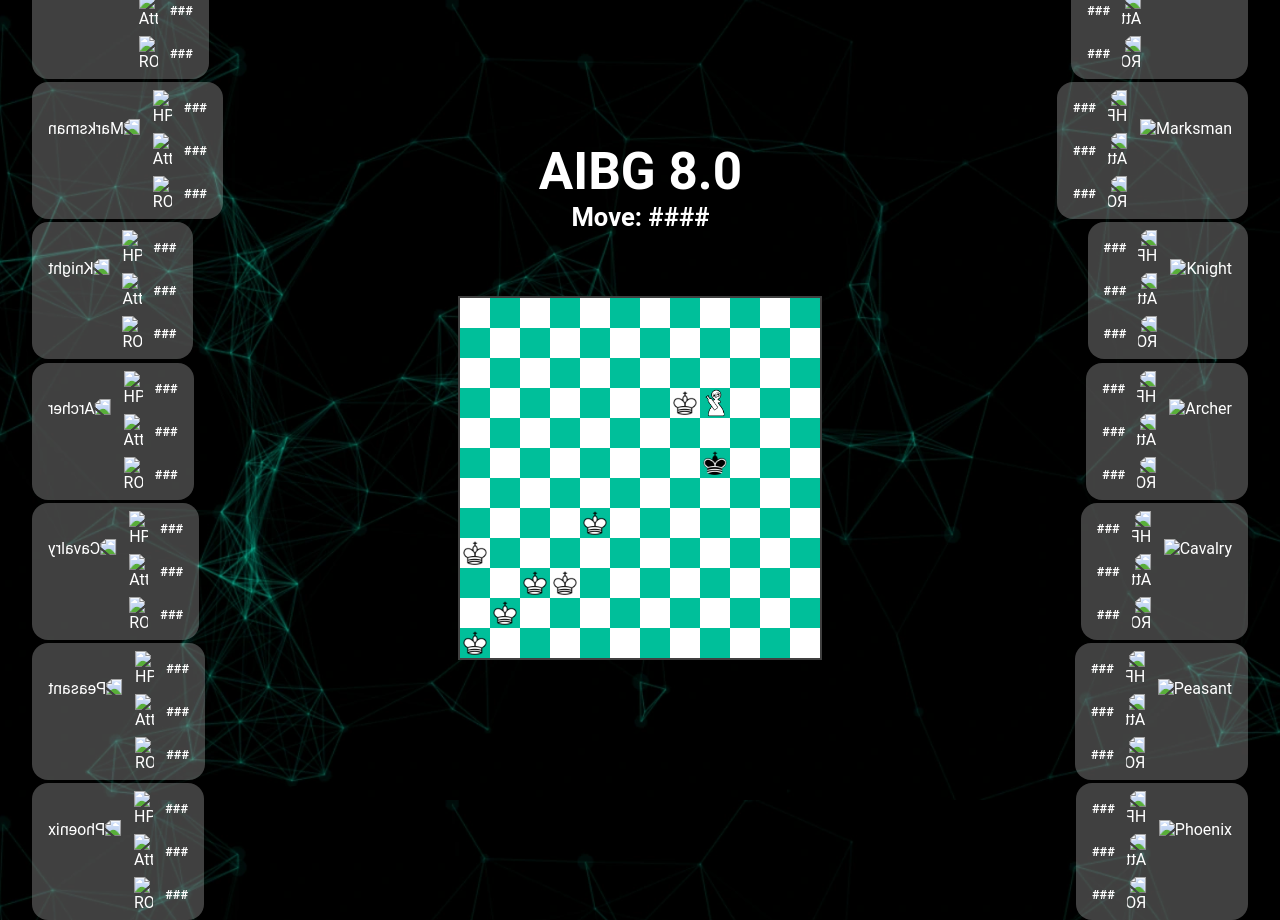
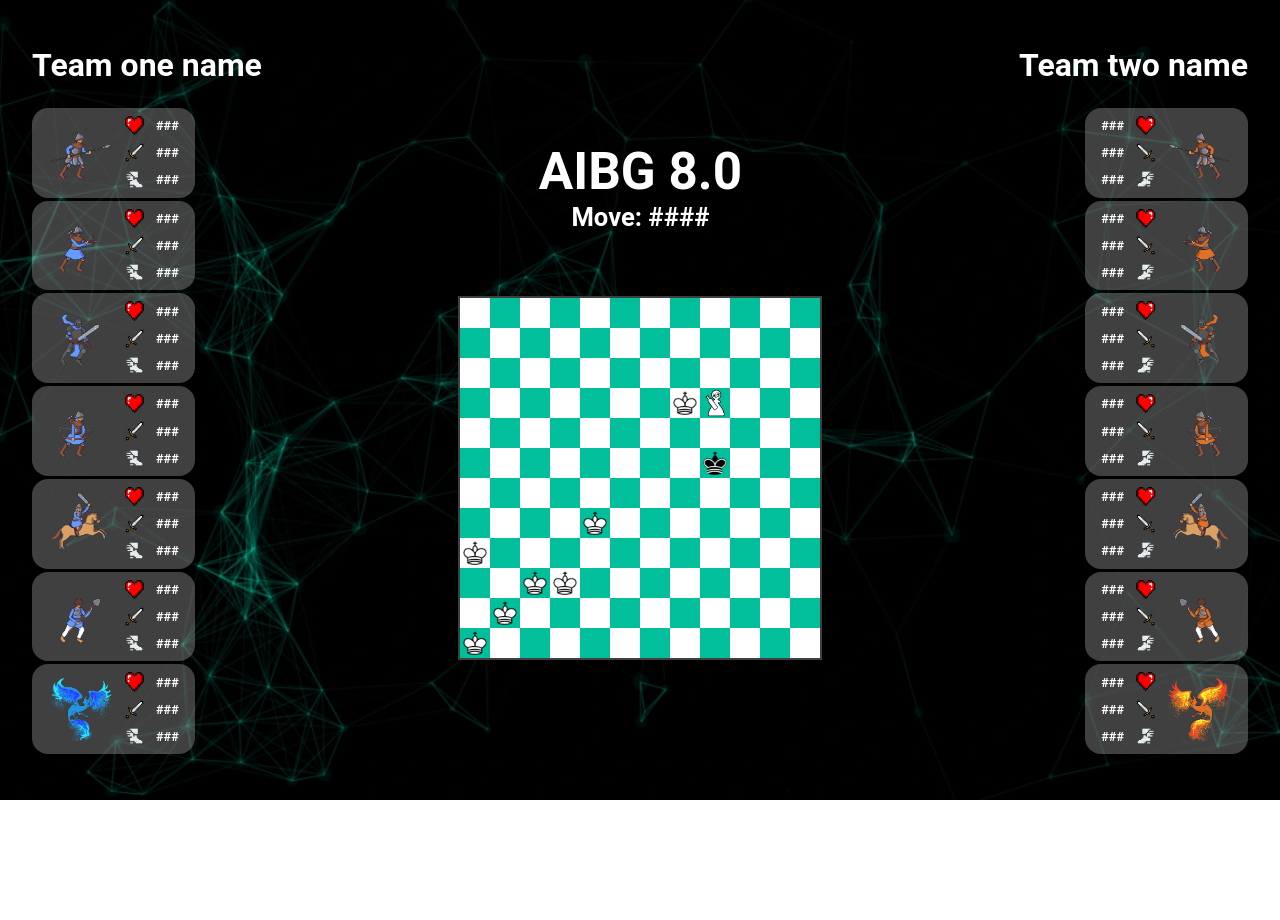
Before and after one commit to AIBG-Vault/Serpent-Showdown, a plain HTML site: page visuals/index.html in a window 1280 px wide. After the commit the page ends 800 px from the top, so only its background shows below. Drawn offline with Linux system fonts and the light colour scheme; the site is published under a folder, as on GitHub Pages, so addresses that start at the root find nothing.

Commit message:
Made img paths relative

```diff
--- a/visuals/index.html
+++ b/visuals/index.html
@@ -30,133 +30,133 @@
 
         <div class="creatures">
           <div class="creature">
-            <img src="/img/sprites/gifs-blue/pikeman.gif" alt="Pikeman" />
+            <img src="./img/sprites/gifs-blue/pikeman.gif" alt="Pikeman" />
 
             <div class="stats">
               <div class="stat HP">
-                <img src="/img/HP.png" alt="HP" />
+                <img src="./img/HP.png" alt="HP" />
                 <p>###</p>
               </div>
               <div class="stat Attack">
-                <img src="/img/Attack.png" alt="Attack" />
+                <img src="./img/Attack.png" alt="Attack" />
                 <p>###</p>
               </div>
               <div class="stat ROM">
-                <img src="/img/ROM.png" alt="ROM" />
+                <img src="./img/ROM.png" alt="ROM" />
                 <p>###</p>
               </div>
             </div>
           </div>
 
           <div class="creature">
-            <img src="/img/sprites/gifs-blue/marksman.gif" alt="Marksman" />
+            <img src="./img/sprites/gifs-blue/marksman.gif" alt="Marksman" />
 
             <div class="stats">
               <div class="stat HP">
-                <img src="/img/HP.png" alt="HP" />
+                <img src="./img/HP.png" alt="HP" />
                 <p>###</p>
               </div>
               <div class="stat Attack">
-                <img src="/img/Attack.png" alt="Attack" />
+                <img src="./img/Attack.png" alt="Attack" />
                 <p>###</p>
               </div>
               <div class="stat ROM">
-                <img src="/img/ROM.png" alt="ROM" />
+                <img src="./img/ROM.png" alt="ROM" />
                 <p>###</p>
               </div>
             </div>
           </div>
 
           <div class="creature">
-            <img src="/img/sprites/gifs-blue/knight.gif" alt="Knight" />
+            <img src="./img/sprites/gifs-blue/knight.gif" alt="Knight" />
 
             <div class="stats">
               <div class="stat HP">
-                <img src="/img/HP.png" alt="HP" />
+                <img src="./img/HP.png" alt="HP" />
                 <p>###</p>
               </div>
               <div class="stat Attack">
-                <img src="/img/Attack.png" alt="Attack" />
+                <img src="./img/Attack.png" alt="Attack" />
                 <p>###</p>
               </div>
               <div class="stat ROM">
-                <img src="/img/ROM.png" alt="ROM" />
+                <img src="./img/ROM.png" alt="ROM" />
                 <p>###</p>
               </div>
             </div>
           </div>
 
           <div class="creature">
-            <img src="/img/sprites/gifs-blue/archer.gif" alt="Archer" />
+            <img src="./img/sprites/gifs-blue/archer.gif" alt="Archer" />
 
             <div class="stats">
               <div class="stat HP">
-                <img src="/img/HP.png" alt="HP" />
+                <img src="./img/HP.png" alt="HP" />
                 <p>###</p>
               </div>
               <div class="stat Attack">
-                <img src="/img/Attack.png" alt="Attack" />
+                <img src="./img/Attack.png" alt="Attack" />
                 <p>###</p>
               </div>
               <div class="stat ROM">
-                <img src="/img/ROM.png" alt="ROM" />
+                <img src="./img/ROM.png" alt="ROM" />
                 <p>###</p>
               </div>
             </div>
           </div>
 
           <div class="creature">
-            <img src="/img/sprites/gifs-blue/calvary.gif" alt="Cavalry" />
+            <img src="./img/sprites/gifs-blue/calvary.gif" alt="Cavalry" />
 
             <div class="stats">
               <div class="stat HP">
-                <img src="/img/HP.png" alt="HP" />
+                <img src="./img/HP.png" alt="HP" />
                 <p>###</p>
               </div>
               <div class="stat Attack">
-                <img src="/img/Attack.png" alt="Attack" />
+                <img src="./img/Attack.png" alt="Attack" />
                 <p>###</p>
               </div>
               <div class="stat ROM">
-                <img src="/img/ROM.png" alt="ROM" />
+                <img src="./img/ROM.png" alt="ROM" />
                 <p>###</p>
               </div>
             </div>
           </div>
 
           <div class="creature">
-            <img src="/img/sprites/gifs-blue/peasant.gif" alt="Peasant" />
+            <img src="./img/sprites/gifs-blue/peasant.gif" alt="Peasant" />
 
             <div class="stats">
               <div class="stat HP">
-                <img src="/img/HP.png" alt="HP" />
+                <img src="./img/HP.png" alt="HP" />
                 <p>###</p>
               </div>
               <div class="stat Attack">
-                <img src="/img/Attack.png" alt="Attack" />
+                <img src="./img/Attack.png" alt="Attack" />
                 <p>###</p>
               </div>
               <div class="stat ROM">
-                <img src="/img/ROM.png" alt="ROM" />
+                <img src="./img/ROM.png" alt="ROM" />
                 <p>###</p>
               </div>
             </div>
           </div>
 
           <div class="creature">
-            <img src="/img/sprites/gifs-blue/phoenix.gif" alt="Phoenix" />
+            <img src="./img/sprites/gifs-blue/phoenix.gif" alt="Phoenix" />
 
             <div class="stats">
               <div class="stat HP">
-                <img src="/img/HP.png" alt="HP" />
+                <img src="./img/HP.png" alt="HP" />
                 <p>###</p>
               </div>
               <div class="stat Attack">
-                <img src="/img/Attack.png" alt="Attack" />
+                <img src="./img/Attack.png" alt="Attack" />
                 <p>###</p>
               </div>
               <div class="stat ROM">
-                <img src="/img/ROM.png" alt="ROM" />
+                <img src="./img/ROM.png" alt="ROM" />
                 <p>###</p>
               </div>
             </div>
@@ -177,133 +177,133 @@
 
         <div class="creatures">
           <div class="creature">
-            <img src="/img/sprites/gifs-orange/pikeman.gif" alt="Pikeman" />
+            <img src="./img/sprites/gifs-orange/pikeman.gif" alt="Pikeman" />
 
             <div class="stats">
               <div class="stat HP">
-                <img src="/img/HP.png" alt="HP" />
+                <img src="./img/HP.png" alt="HP" />
                 <p>###</p>
               </div>
               <div class="stat Attack">
-                <img src="/img/Attack.png" alt="Attack" />
+                <img src="./img/Attack.png" alt="Attack" />
                 <p>###</p>
               </div>
               <div class="stat ROM">
-                <img src="/img/ROM.png" alt="ROM" />
+                <img src="./img/ROM.png" alt="ROM" />
                 <p>###</p>
               </div>
             </div>
           </div>
 
           <div class="creature">
-            <img src="/img/sprites/gifs-orange/marksman.gif" alt="Marksman" />
+            <img src="./img/sprites/gifs-orange/marksman.gif" alt="Marksman" />
 
             <div class="stats">
               <div class="stat HP">
-                <img src="/img/HP.png" alt="HP" />
+                <img src="./img/HP.png" alt="HP" />
                 <p>###</p>
               </div>
               <div class="stat Attack">
-                <img src="/img/Attack.png" alt="Attack" />
+                <img src="./img/Attack.png" alt="Attack" />
                 <p>###</p>
               </div>
               <div class="stat ROM">
-                <img src="/img/ROM.png" alt="ROM" />
+                <img src="./img/ROM.png" alt="ROM" />
                 <p>###</p>
               </div>
             </div>
           </div>
 
           <div class="creature">
-            <img src="/img/sprites/gifs-orange/knight.gif" alt="Knight" />
+            <img src="./img/sprites/gifs-orange/knight.gif" alt="Knight" />
 
             <div class="stats">
               <div class="stat HP">
-                <img src="/img/HP.png" alt="HP" />
+                <img src="./img/HP.png" alt="HP" />
                 <p>###</p>
               </div>
               <div class="stat Attack">
-                <img src="/img/Attack.png" alt="Attack" />
+                <img src="./img/Attack.png" alt="Attack" />
                 <p>###</p>
               </div>
               <div class="stat ROM">
-                <img src="/img/ROM.png" alt="ROM" />
+                <img src="./img/ROM.png" alt="ROM" />
                 <p>###</p>
               </div>
             </div>
           </div>
 
           <div class="creature">
-            <img src="/img/sprites/gifs-orange/archer.gif" alt="Archer" />
+            <img src="./img/sprites/gifs-orange/archer.gif" alt="Archer" />
 
             <div class="stats">
               <div class="stat HP">
-                <img src="/img/HP.png" alt="HP" />
+                <img src="./img/HP.png" alt="HP" />
                 <p>###</p>
               </div>
               <div class="stat Attack">
-                <img src="/img/Attack.png" alt="Attack" />
+                <img src="./img/Attack.png" alt="Attack" />
                 <p>###</p>
               </div>
               <div class="stat ROM">
-                <img src="/img/ROM.png" alt="ROM" />
+                <img src="./img/ROM.png" alt="ROM" />
                 <p>###</p>
               </div>
             </div>
           </div>
 
           <div class="creature">
-            <img src="/img/sprites/gifs-orange/calvary.gif" alt="Cavalry" />
+            <img src="./img/sprites/gifs-orange/calvary.gif" alt="Cavalry" />
 
             <div class="stats">
               <div class="stat HP">
-                <img src="/img/HP.png" alt="HP" />
+                <img src="./img/HP.png" alt="HP" />
                 <p>###</p>
               </div>
               <div class="stat Attack">
-                <img src="/img/Attack.png" alt="Attack" />
+                <img src="./img/Attack.png" alt="Attack" />
                 <p>###</p>
               </div>
               <div class="stat ROM">
-                <img src="/img/ROM.png" alt="ROM" />
+                <img src="./img/ROM.png" alt="ROM" />
                 <p>###</p>
               </div>
             </div>
           </div>
 
           <div class="creature">
-            <img src="/img/sprites/gifs-orange/peasent.gif" alt="Peasant" />
+            <img src="./img/sprites/gifs-orange/peasent.gif" alt="Peasant" />
 
             <div class="stats">
               <div class="stat HP">
-                <img src="/img/HP.png" alt="HP" />
+                <img src="./img/HP.png" alt="HP" />
                 <p>###</p>
               </div>
               <div class="stat Attack">
-                <img src="/img/Attack.png" alt="Attack" />
+                <img src="./img/Attack.png" alt="Attack" />
                 <p>###</p>
               </div>
               <div class="stat ROM">
-                <img src="/img/ROM.png" alt="ROM" />
+                <img src="./img/ROM.png" alt="ROM" />
                 <p>###</p>
               </div>
             </div>
           </div>
 
           <div class="creature">
-            <img src="/img/sprites/gifs-orange/phoenix.gif" alt="Phoenix" />
+            <img src="./img/sprites/gifs-orange/phoenix.gif" alt="Phoenix" />
 
             <div class="stats">
               <div class="stat HP">
-                <img src="/img/HP.png" alt="HP" />
+                <img src="./img/HP.png" alt="HP" />
                 <p>###</p>
               </div>
               <div class="stat Attack">
-                <img src="/img/Attack.png" alt="Attack" />
+                <img src="./img/Attack.png" alt="Attack" />
                 <p>###</p>
               </div>
               <div class="stat ROM">
-                <img src="/img/ROM.png" alt="ROM" />
+                <img src="./img/ROM.png" alt="ROM" />
                 <p>###</p>
               </div>
             </div>
--- a/visuals/js/index.js
+++ b/visuals/js/index.js
@@ -72,7 +72,7 @@ function updateMoveCount(moveCounter) {
 function updateCreatureStats(creatures, containerSelector) {
   const creatureMapping = {
     Arc: "Archer",
-    ArP: "ArmoredPeasant",
+    ArP: "Peasant",
     Cav: "Cavalry",
     Kni: "Knight",
     Mar: "Marksman",
@@ -159,6 +159,7 @@ function gameLoop() {
 
     if (dataList.length > 0) {
       parseData(dataList.shift());
+      // console.log(dataList.length);
     }
 
     // Additional game logic can be processed here
@@ -205,6 +206,8 @@ function parseData(data) {
   // console.log(data);
   moveCounter++;
   updateMoveCount(moveCounter);
+
+  console.log(data);
 
   // ========================================
   // set players
```
